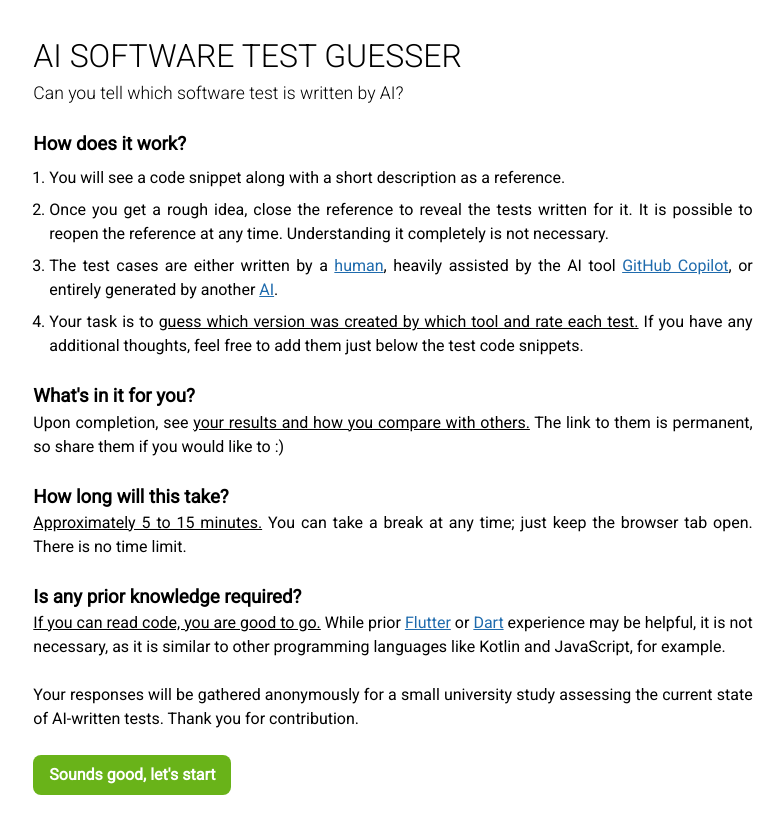
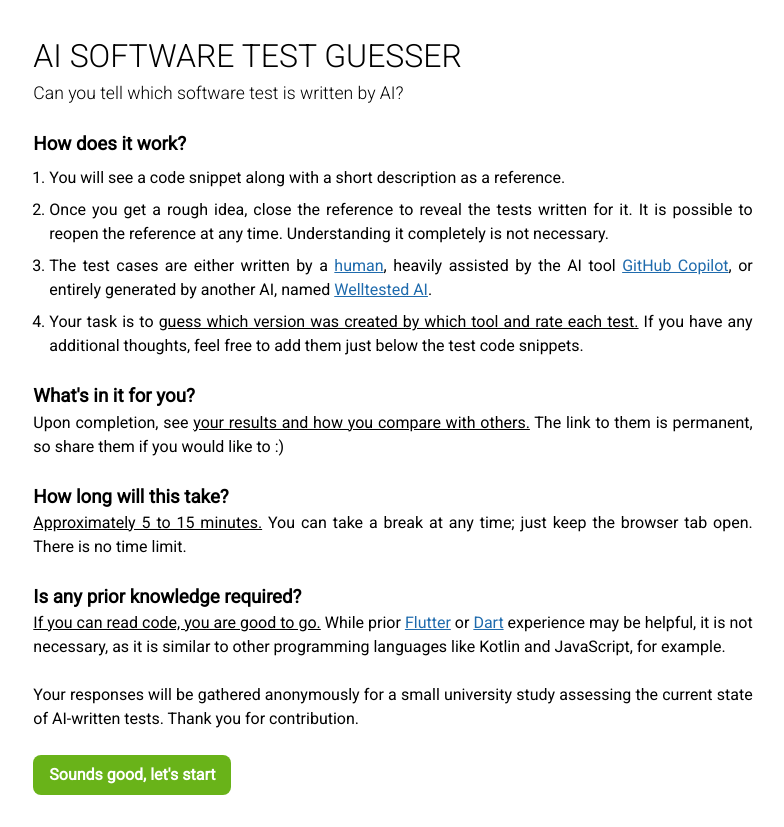
Before and after one commit to hfxbse/ai-test-guesser, a Next.js app: page / in a window 1280 px wide. Shown: the whole page, without its empty margins (247-1031 px from the left). Built offline with nearby package versions, Linux system fonts and the light colour scheme.

Commit message:
name Welltested AI by name on landing page

```diff
--- a/app/page.tsx
+++ b/app/page.tsx
@@ -26,7 +26,7 @@ export default function Home(): ReactElement {
                         The test cases are either written by a&nbsp;
                         <a href={"https://en.wikipedia.org/wiki/Human"}>human</a>, heavily assisted by the AI tool&nbsp;
                         <a href={"https://github.com/features/copilot"}>GitHub Copilot</a>, or entirely generated by
-                        another <a href={"https://www.welltested.ai/"}>AI</a>.
+                        another AI, named <a href={"https://www.welltested.ai/"}>Welltested AI</a>.
                     </li>
                     <li>
                         Your task is to <u>guess which version was created by which tool and rate each test.</u>
```
